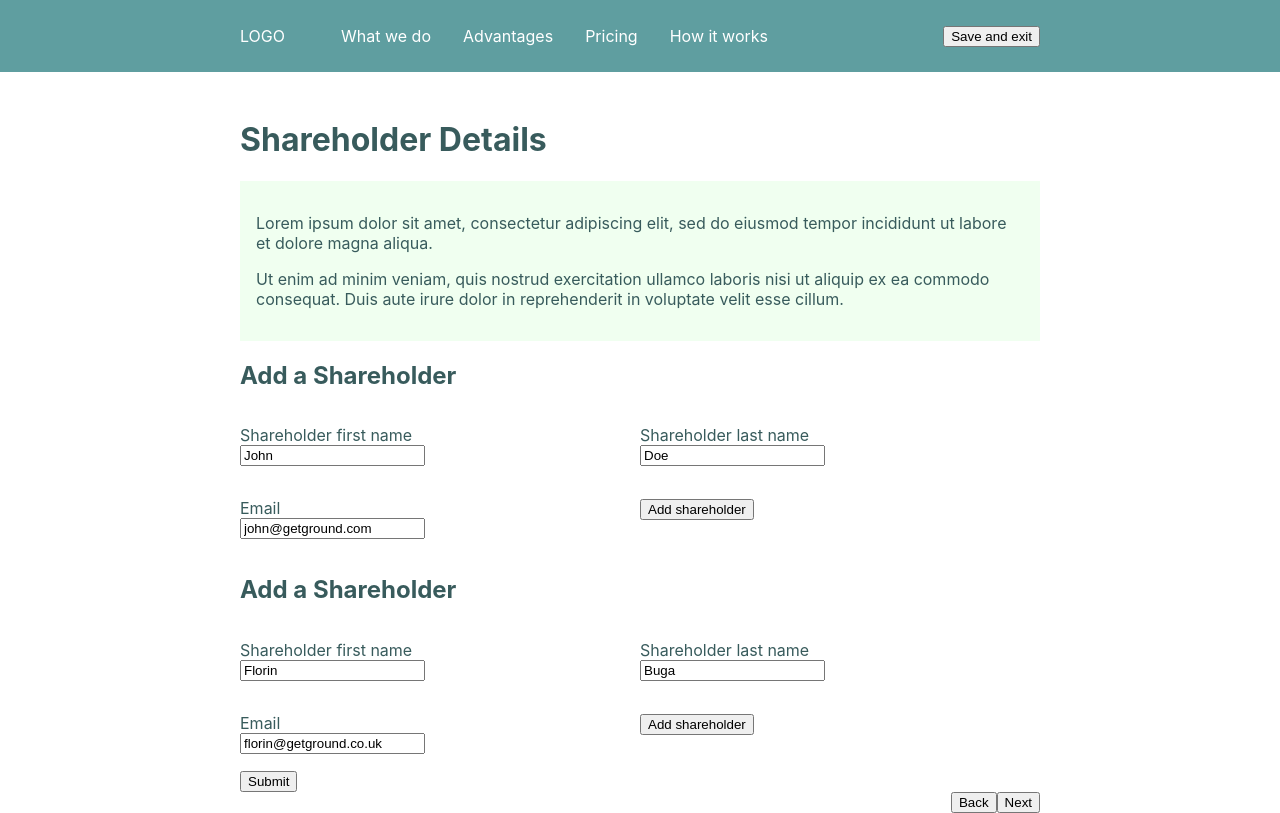
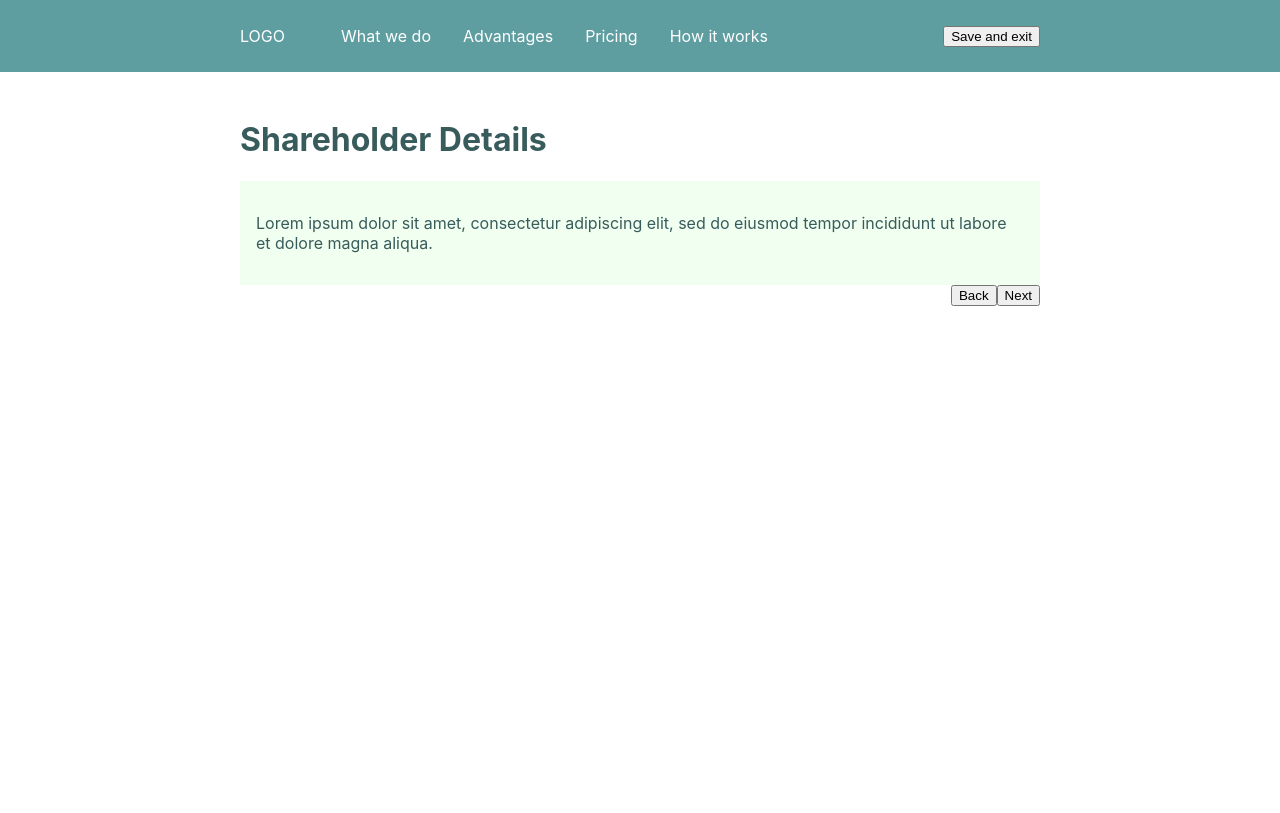
Before and after one commit to finnbuga/gforms, a React (Create React App) app: page / in a window 1280 px wide. Built offline with nearby package versions, Linux system fonts and the light colour scheme.

Commit message:
feat: use Redux

```diff
--- a/package.json
+++ b/package.json
@@ -9,7 +9,9 @@
     "react": "^16.13.1",
     "react-dom": "^16.13.1",
     "react-hook-form": "^5.6.3",
+    "react-redux": "^7.2.0",
     "react-scripts": "3.4.1",
+    "redux": "^4.0.5",
     "yup": "^0.28.5"
   },
   "scripts": {
@@ -32,5 +34,6 @@
       "last 1 firefox version",
       "last 1 safari version"
     ]
-  }
+  },
+  "devDependencies": {}
 }
--- a/src/components/EditShareholders/index.js
+++ b/src/components/EditShareholders/index.js
@@ -1,33 +1,13 @@
 import React from "react";
 import { useForm, ErrorMessage } from "react-hook-form";
 import { string, object, array } from "yup";
+import { useSelector, useDispatch } from "react-redux";
 
 import "./style.css";
 
-const ErrorMsg = (props) => (
-  <ErrorMessage as="div" className="error" {...props} />
-);
-
-const validationSchema = object().shape({
-  shareholders: array().of(
-    object().shape({
-      firstName: string().label("First name").required(),
-      lastName: string().label("Last name").required(),
-      email: string().label("First name").email().required(),
-    })
-  ),
-});
-
-const EditShareholders = ({ shareholders }) => {
-  const { handleSubmit, register, errors } = useForm({
-    validationSchema,
-    defaultValues: { shareholders },
-  });
-
-  const onSubmit = (values) => console.log("values", values);
-
+const EditShareholders = () => {
   return (
-    <form onSubmit={handleSubmit(onSubmit)}>
+    <>
       <div className="info">
         <p>
           Lorem ipsum dolor sit amet, consectetur adipiscing elit, sed do
@@ -39,10 +19,31 @@ const EditShareholders = ({ shareholders }) => {
           reprehenderit in voluptate velit esse cillum.
         </p>
       </div>
+
+      <EditShareholdersForm />
+    </>
+  );
+};
+
+const EditShareholdersForm = () => {
+  const shareholders = useSelector((state) => state.shareholders);
+  const dispatch = useDispatch();
+
+  const onSubmit = ({ shareholders }) =>
+    dispatch({ type: "UPDATE", load: { shareholders } });
+
+  const { handleSubmit, register, errors } = useForm({
+    validationSchema,
+    defaultValues: { shareholders },
+  });
+
+  return (
+    <form onSubmit={handleSubmit(onSubmit)}>
       {shareholders.map((shareholder, i) => (
         <div key={i}>
           <h2>Add a Shareholder</h2>
-          <div id="shareholder-form">
+
+          <div className="shareholder-form">
             <div>
               <label>Shareholder first name</label>
               <input name={`shareholders[${i}].firstName`} ref={register} />
@@ -77,4 +78,18 @@ const EditShareholders = ({ shareholders }) => {
   );
 };
 
+const ErrorMsg = (props) => (
+  <ErrorMessage as="div" className="error" {...props} />
+);
+
+const validationSchema = object().shape({
+  shareholders: array().of(
+    object().shape({
+      firstName: string().label("First name").required(),
+      lastName: string().label("Last name").required(),
+      email: string().label("Email").email().required(),
+    })
+  ),
+});
+
 export default EditShareholders;
--- a/src/components/EditShareholders/style.css
+++ b/src/components/EditShareholders/style.css
@@ -1,13 +1,13 @@
-#shareholder-form {
+.shareholder-form {
   display: flex;
   flex-wrap: wrap;
 }
 
-#shareholder-form > * {
+.shareholder-form > * {
   flex: 50%;
   margin: 1rem 0;
 }
 
-#shareholder-form input {
+.shareholder-form input {
   display: block;
 }
--- a/src/components/ShareholderDetailsPage/index.js
+++ b/src/components/ShareholderDetailsPage/index.js
@@ -2,29 +2,10 @@ import React, { useState } from "react";
 
 import EditShareholders from "../EditShareholders";
 
-const shareholders = [
-  {
-    id: 1,
-    firstName: "John",
-    lastName: "Doe",
-    email: "john@getground.com",
-    share: 80,
-    isDirector: false,
-  },
-  {
-    id: 2,
-    firstName: "Florin",
-    lastName: "Buga",
-    email: "florin@getground.co.uk",
-    share: 20,
-    isDirector: true,
-  },
-];
-
 const ShareholderDetailsPage = () => {
   const { currentStep, goBack, goToNext } = useSteps([
-    <EditShareholders shareholders={shareholders} />,
-    <EditShares shareholders={shareholders} />,
+    <EditShareholders />,
+    <EditShares />,
   ]);
 
   return (
@@ -37,7 +18,7 @@ const ShareholderDetailsPage = () => {
 };
 
 const useSteps = (steps) => {
-  const [step, setStep] = useState(0);
+  const [step, setStep] = useState(1);
 
   const goBack = () => {
     if (step > 0) {
--- a/src/index.js
+++ b/src/index.js
@@ -1,12 +1,25 @@
 import React from "react";
 import ReactDOM from "react-dom";
+import { Provider } from "react-redux";
+import { createStore } from "redux";
+import * as serviceWorker from "./serviceWorker";
 
 import "./index.css";
 import App from "./App";
+import rootReducer from "./reducers";
+
+const store = createStore(
+  rootReducer,
+  window.__REDUX_DEVTOOLS_EXTENSION__ && window.__REDUX_DEVTOOLS_EXTENSION__()
+);
 
 ReactDOM.render(
   <React.StrictMode>
-    <App />
+    <Provider store={store}>
+      <App />
+    </Provider>
   </React.StrictMode>,
   document.getElementById("root")
 );
+
+serviceWorker.unregister();
--- /dev/null
+++ b/src/reducers.js
@@ -0,0 +1,35 @@
+import { combineReducers } from "redux";
+
+const defaultState = [
+  {
+    firstName: "John",
+    lastName: "Doe",
+    email: "john@getground.com",
+    share: 80,
+    isDirector: false,
+  },
+  {
+    firstName: "Florin",
+    lastName: "Buga",
+    email: "florin@getground.co.uk",
+    share: 20,
+    isDirector: true,
+  },
+];
+
+const shareholders = (state = defaultState, action) => {
+  switch (action.type) {
+    case "UPDATE":
+      return state.map((shareholder, i) => ({
+        ...shareholder,
+        ...action.load.shareholders[i],
+      }));
+
+    default:
+      return state;
+  }
+};
+
+const rootReducer = combineReducers({ shareholders });
+
+export default rootReducer;
```
Also changed, not shown: 1 other file (tests, documents, lock files or other folders).
